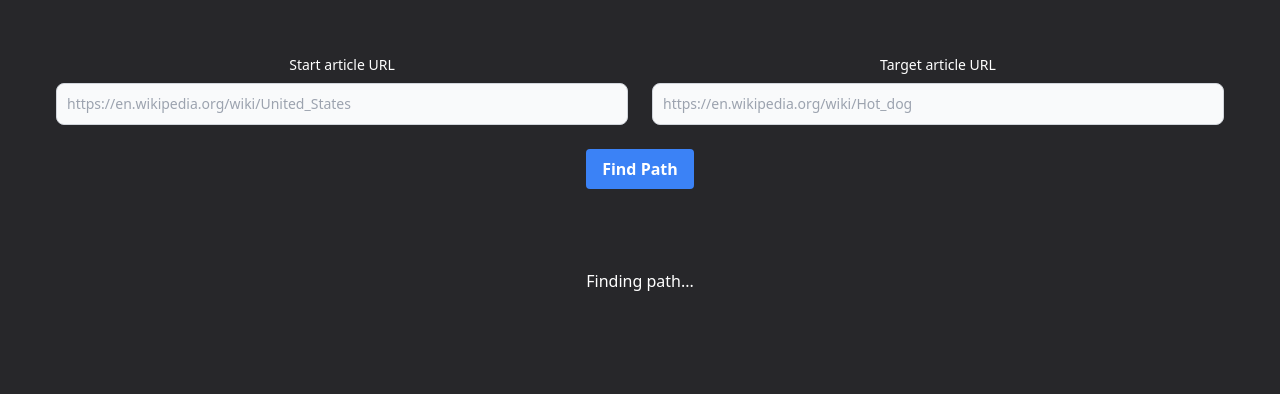
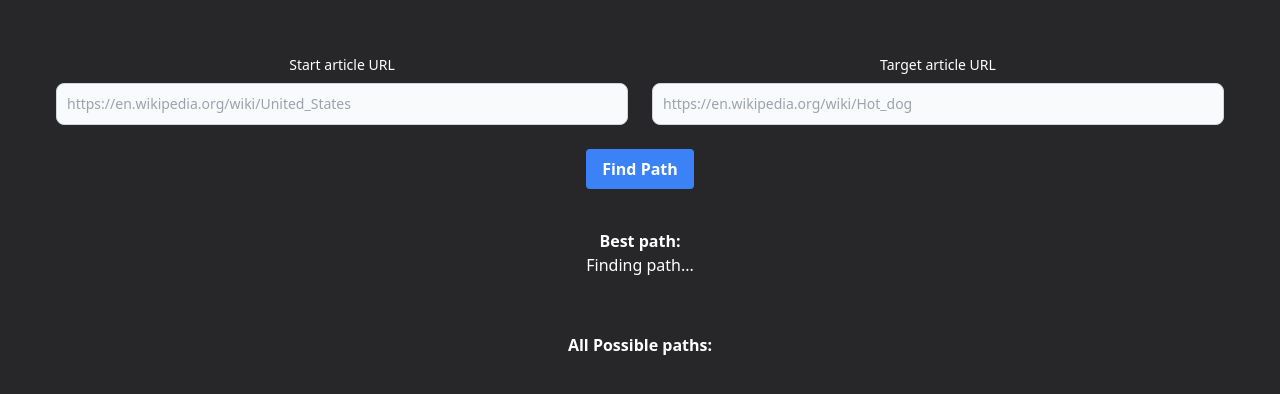
Before and after one commit to AlexTuTruong/wikipedia-pathfinder, a Flask app: page / in a window 1280 px wide. Shown: the part 97-491 px from the top of the page. Run offline with Flask 3, Linux system fonts and the light colour scheme; some libraries are stand-ins or nearby versions.

Commit message:
Added possible path display

```diff
--- a/src/templates/index.html
+++ b/src/templates/index.html
@@ -21,8 +21,19 @@
             <button id="findPath" class="bg-blue-500 hover:bg-blue-700 text-white font-bold py-2 px-4 rounded">Find Path</button>
         </div>
     </form>
-    <div class="flex items-center justify-center content-center w-screen my-20">
-        <h1 id="consoleOutput" class="text-white">Finding path...</h1>
+    <div class="flex items-center justify-center content-center w-screen mt-10">
+        <h1 class="text-white font-extrabold">Best path:</h1>
+    </div>
+    <div class="flex items-center justify-center content-center w-screen mb-14">
+        <h1 id="pathOutput" class="text-white">Finding path...</h1>
+    </div>
+    <div>
+        <div class="flex items-center justify-center content-center">
+            <h1 class="text-white font-bold">All Possible paths:</h1>
+        </div>
+        <ul class="text-white" id="possiblePaths">
+
+        </ul>
     </div>
     <script src="../static/js/index.js"></script>
 {% endblock %}
```
